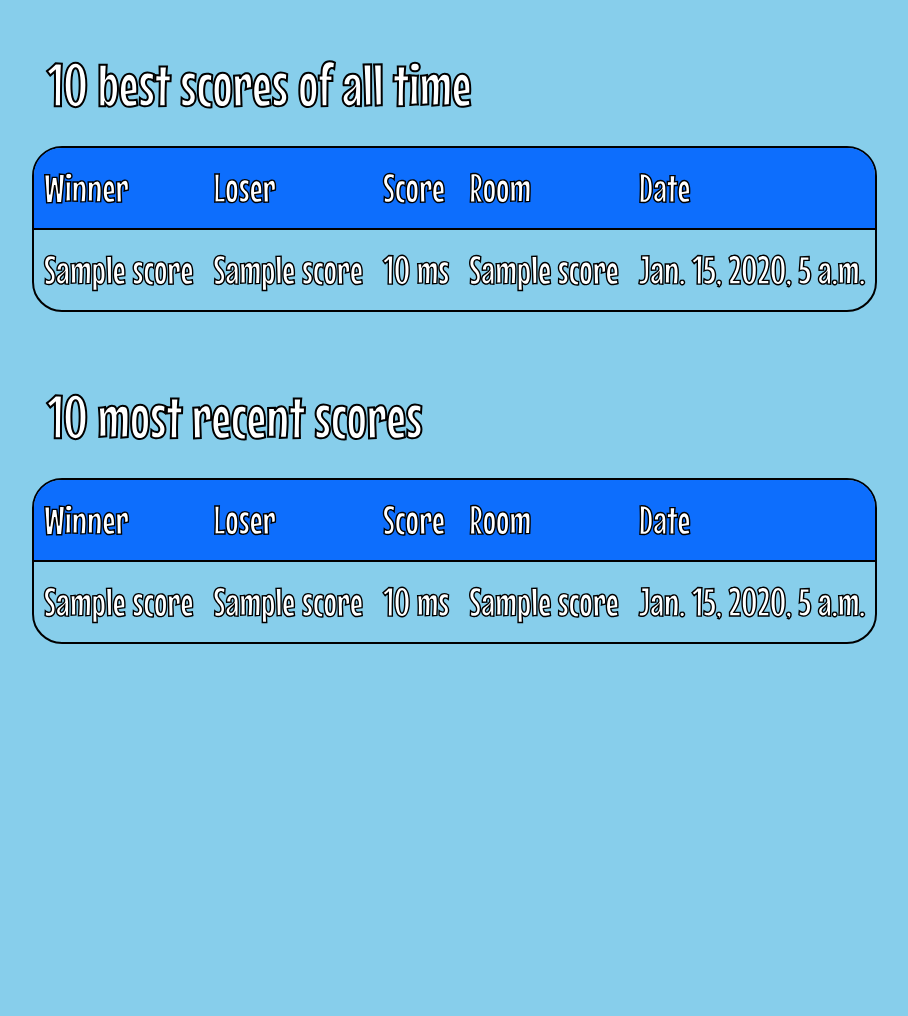
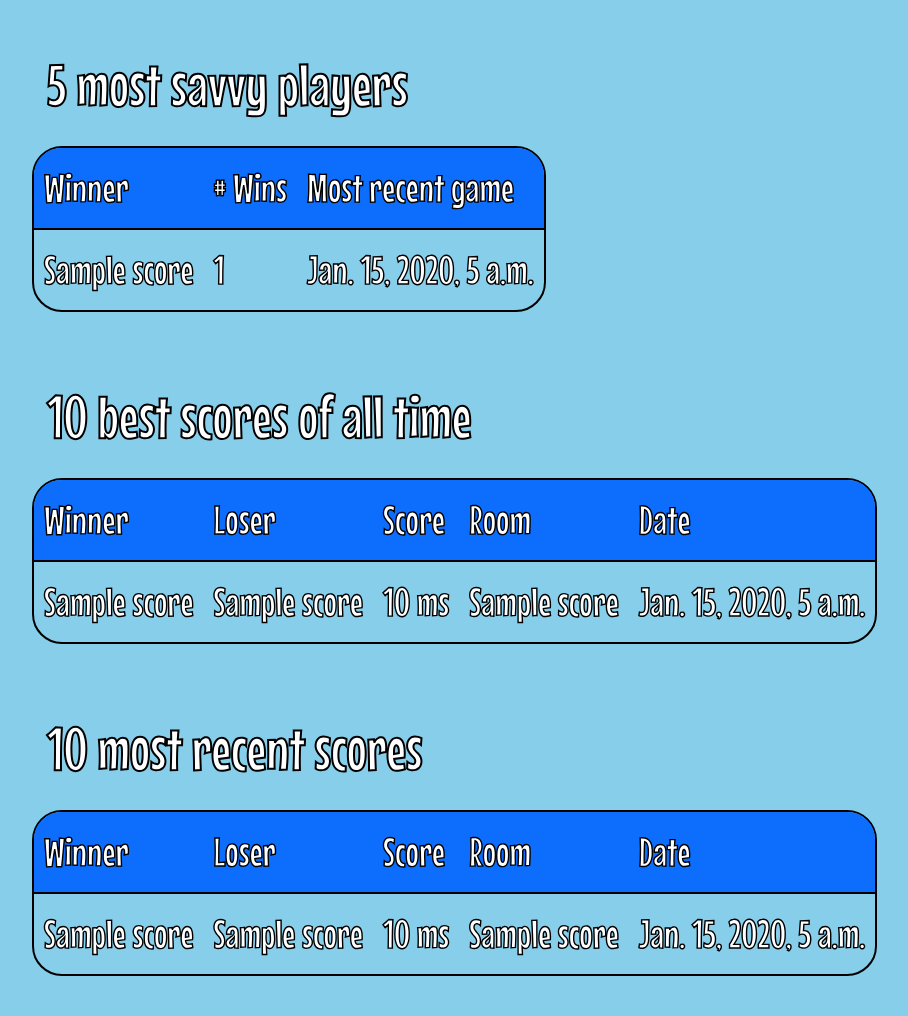
Before and after one commit to sbarthol/hamburguesa, a Django app: page /scoreboard in a window 1280 px wide. Shown: the part 96-1112 px from the top of the page, without its empty margins (8-916 px from the left). Before the commit the page ends 740 px from the top, so only its background shows below. Run offline with Django 4.2, Linux system fonts and the light colour scheme; tables that the repository leaves empty hold one stand-in row (values such as "Sample post"); parts of the project's set-up code (start-up, migrations or seed data) failed here and were passed over.

Commit message:
add 5 most savvy players

```diff
--- a/webapps/burger/templates/scoreboard.html
+++ b/webapps/burger/templates/scoreboard.html
@@ -36,6 +36,23 @@
   </nav>
 
   <div class="table-container">
+    <p class="table-title">5 most savvy players</p>
+    <table class="score-table">
+      <tr>
+        <th>Winner</th>
+        <th># Wins</th>
+        <th>Most recent game</th>
+      </tr>
+      {% for item in savvy_players %}
+      <tr>
+        <td>{{item.winner_name}}</td>
+        <td>{{item.wins}}</td>
+        <td>{{item.most_recent}}</td>
+      </tr>
+      {% endfor %}
+    </table>
+    <br>
+
     <p class="table-title">10 best scores of all time</p>
     <table class="score-table">
       <tr>
--- a/webapps/burger/views.py
+++ b/webapps/burger/views.py
@@ -10,6 +10,7 @@ from burger.forms import GameForm
 
 from django.shortcuts import render
 from asgiref.sync import sync_to_async
+from django.db.models import Count, Max, Value, DateTimeField
 
 room_name2uuids = {}
 uuid2websocket = {}
@@ -149,6 +150,7 @@ def index(request):
 # communicate via websockets, not requests
 # call methods from consumer.py
 
+
 async def player_pick_ingredient(ingredient_id, room_name, uuid):
   print(f'player_pick_ingredient({ingredient_id, room_name, uuid})')
   await room_name2game[room_name].pick_ingredient(uuid, ingredient_id)
@@ -197,7 +199,14 @@ async def register_websocket(uuid, username, ws):
 def scoreboard(request):
   best_scores = Score.objects.order_by("duration_millis")[:10]
   recent_scores = Score.objects.order_by("-start_time")[:10]
-  context = {'best_scores': best_scores, "recent_scores": recent_scores}
+  savvy_players = Score.objects.values("winner_name").annotate(
+      wins=Count('winner_name')).order_by('-wins')[:5]
+  for player in savvy_players:
+    most_recent = Score.objects.filter(winner_name=player["winner_name"]).aggregate(
+        most_recent=Max("start_time"))["most_recent"]
+    player["most_recent"] = most_recent
+  context = {"best_scores": best_scores,
+             "recent_scores": recent_scores, "savvy_players": savvy_players}
   return render(request, 'scoreboard.html', context)
 
 
```
